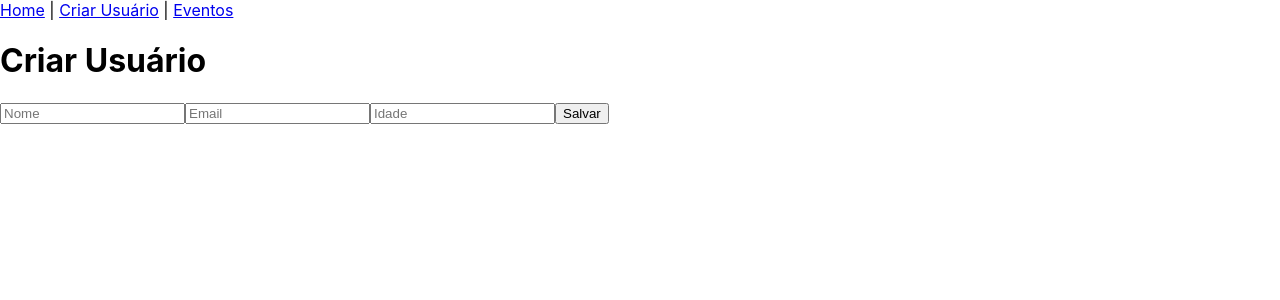
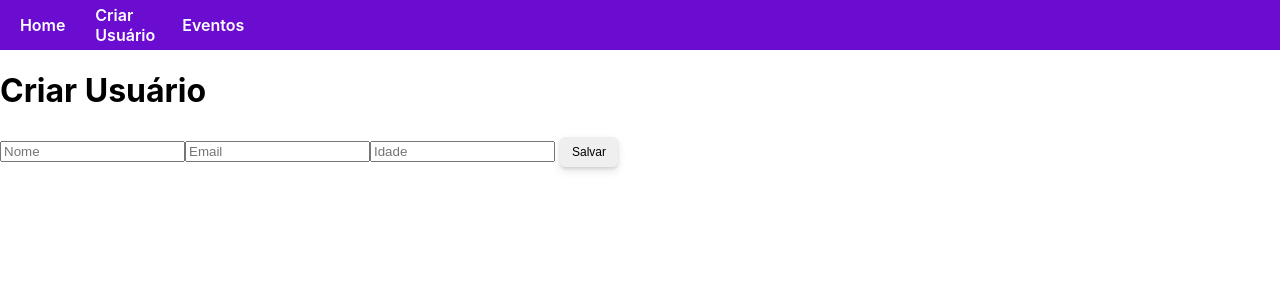
Before and after one commit to verasouza/fiap-eng, a React (Create React App) app in the folder frontend/: page /create-user in a window 1280 px wide. Shown: the top 300 px of the page. Built offline with nearby package versions, Linux system fonts and the light colour scheme.

Commit message:
feat(front-end): adicionar formatação de tabela aos usuários e eventos e adicionar navbar

```diff
--- a/frontend/src/App.js
+++ b/frontend/src/App.js
@@ -6,8 +6,12 @@ import EventsPage from './pages/EventsPage';
 
 const App = () => (
   <Router>
-    <nav>
-      <Link to="/">Home</Link> | <Link to="/create-user">Criar Usuário</Link> | <Link to="/events">Eventos</Link>
+    <nav  id={"navbar"}>
+      <div class={"item-section"}>
+        <Link to="/" className='link-home'>Home</Link>
+        <Link to="/create-user" className='link-create-user'>Criar Usuário</Link>
+        <Link to="/events" className='link-events'>Eventos</Link>
+      </div>
     </nav>
     <Routes>
       <Route path="/" element={<HomePage />} />
--- a/frontend/src/components/EventLog.js
+++ b/frontend/src/components/EventLog.js
@@ -15,14 +15,42 @@ const EventLog = () => {
     };
   }, []);
 
+  const handleDelete = async (event) => {
+    alert('evento apagado!')
+  };
+
+  const clearEvents = async () => {
+    alert('log de eventos esvaziado.')
+  }
+
   return (
     <div>
-      <h2>Log de Eventos</h2>
-      <ul>
-        {events.map((event, index) => (
-          <li key={index}>{JSON.stringify(event)}</li>
-        ))}
-      </ul>
+      <h2>Log de eventos</h2>
+      <div>
+        <hr></hr>
+        <table>
+          <tbody>
+          <tr>
+            <th>Data</th>
+            <th>Nome</th>
+            <th>Detalhe</th>
+          </tr>
+          {events.map((event) => (
+            <tr>
+              <td class={"id"}>{event.timestamp}</td>
+              <td>{event.name}</td>
+              <td>{event.detail}</td>
+              <td class={"actions"}>
+                <button className='remove' onClick={() => handleDelete(event._id)}>Excluir</button>
+              </td>
+            </tr>
+          ))}
+          </tbody>
+          <tr class={"clear"}>
+            <button className='clear' onClick={() => clearEvents()}>Limpar</button>
+          </tr>
+        </table>
+      </div>
     </div>
   );
 };
--- a/frontend/src/index.css
+++ b/frontend/src/index.css
@@ -1,3 +1,5 @@
+html, body { height: 100%; }
+
 body {
   margin: 0;
   font-family: -apple-system, BlinkMacSystemFont, 'Segoe UI', 'Roboto', 'Oxygen',
@@ -11,3 +13,166 @@ code {
   font-family: source-code-pro, Menlo, Monaco, Consolas, 'Courier New',
     monospace;
 }
+
+#navbar {
+  background: #6b0cd1;
+  width: 100%;
+  height: 50px;
+  display: flex;
+  justify-content: flex-start;
+  align-items: center;
+}
+
+.item-section {
+  max-width: 20%;
+  height: 100%;
+  display: flex;
+  align-items: center;
+  justify-content: space-evenly;
+}
+
+.item-section * {
+  display: flex;
+  margin: 0 10px;
+}
+
+.item-section a {
+  height: 100%;
+  align-items: center;
+  justify-content: center;
+  padding: 0;
+  color: #fff;
+  font-weight: 600;
+  text-decoration: none;
+  width: 100%;
+}
+
+main {
+  width: 100%;
+  display: flex;
+  flex-direction: column;
+  align-items: center;
+}
+
+main div {
+  width: 100%;
+  display: flex;
+  flex-direction: column;
+  align-items: center;
+  justify-content: flex-start;
+}
+
+main div hr {
+  border: 0;
+  height: 1px;
+  background-color: rgba(0, 0, 0, 0.04);
+  box-shadow: 0 -4px 16px rgba(0, 0, 0, 0.8);
+  margin: 0;
+  width: 100%;
+}
+
+table {
+  border-radius: 3px;
+  margin: auto;
+  width: 90%;
+  box-shadow: 0 4px 6px 0 rgba(0, 0, 0, 0.2), 0 6px 16px 0 rgba(0, 0, 0, 0.19);
+  table-layout: fixed;
+  border-spacing: 0;
+  border-collapse: collapse;
+}
+
+th, td {
+  padding: 8px;
+  text-align: left;
+  box-sizing: border-box;
+  word-wrap: break-word;
+  border-bottom: 1px solid #cecece;
+}
+
+td.actions {
+  max-width: 120px;
+  min-width: 100%;
+  flex: 1 1 100px;
+  justify-content: center;
+  align-items: stretch;
+  min-height: 100%!important;
+  padding: 8px;
+}
+
+button {
+  border-radius: 5px;
+  padding: 6px 12px;
+  max-width: 40%;
+  height: auto;
+  min-height: 30px;
+  border: none;
+  box-shadow: 0 2px 3px rgba(0, 0, 0, 0.1), 0 4px 10px rgba(0, 0, 0, 0.1);
+  transition: all 0.2s ease;
+  font-size: 12px;
+  cursor: pointer;
+  text-align: center;
+  display: inline-block;
+  margin: 5px 5px;
+}
+
+button.remove {
+  background: linear-gradient(145deg, #cc1515, #e00000);
+  color: white;
+  transition: 1s;
+}
+
+button.edit {
+  background: linear-gradient(145deg, #e07319, #f29c4e);
+  color: white;
+  transition: 1s;
+}
+
+button.create {
+  background: #ddd;
+  color: black;
+  transition: 1s;
+}
+
+button:hover {
+  box-shadow: 0 2px 5px rgba(0, 0, 0, 0.2);
+}
+
+button:active {
+  box-shadow: 0 1px 3px rgba(0, 0, 0, 0.1);
+}
+
+button.remove:hover {
+  background: linear-gradient(145deg, #b51313, #d00000);
+
+}
+
+button.edit:hover {
+  background: linear-gradient(145deg, #d66119, #f69b45);
+}
+
+button.create:hover {
+  background: linear-gradient(145deg, #15cc24, #00e01e);
+}
+
+td.id {
+  max-width: 150px;
+  min-width: 100px;
+  flex: 1 1 100px;
+}
+
+tr.create button {
+  position: relative;
+}
+
+td:not(.id):not(.actions) {
+  flex: 2 1 200px;
+}
+
+table tr:last-child {
+  border-bottom: none !important;
+}
+
+.item-section a.current {
+  background-image: linear-gradient(44deg #6e27bb #560fa1 #7e42be);
+  border-bottom: 2px solid #cecece;
+}
--- a/frontend/src/pages/EventsPage.js
+++ b/frontend/src/pages/EventsPage.js
@@ -2,10 +2,10 @@ import React from 'react';
 import EventLog from '../components/EventLog';
 
 const EventsPage = () => (
-  <div>
-    <h1>Eventos Recebidos</h1>
-    <EventLog />
-  </div>
+  <main>
+      <h1>Log de eventos</h1>
+      <EventLog/>
+  </main>
 );
 
 export default EventsPage;
--- a/frontend/src/pages/HomePage.js
+++ b/frontend/src/pages/HomePage.js
@@ -2,10 +2,10 @@ import React from 'react';
 import UserList from '../pages/UserList';
 
 const HomePage = () => (
-  <div>
+  <main>
     <h1>Gestão de Usuários</h1>
     <UserList />
-  </div>
+  </main>
 );
 
 export default HomePage;
--- a/frontend/src/pages/UserList.js
+++ b/frontend/src/pages/UserList.js
@@ -17,17 +17,40 @@ const UserList = () => {
     setUsers(users.filter((user) => user._id !== id));
   };
 
+  const newUser = async() => {
+    alert('criar usuário!')
+  }
+
   return (
     <div>
       <h2>Lista de Usuários</h2>
-      <ul>
-        {users.map((user) => (
-          <li key={user._id}>
-            {user.name} - {user.email}
-            <button onClick={() => handleDelete(user._id)}>Excluir</button>
-          </li>
-        ))}
-      </ul>
+      <div>
+        <hr></hr>
+        <table>
+          <tbody>
+          <tr>
+            <th>ID</th>
+            <th>Nome</th>
+            <th>E-mail</th>
+            <th>Ações</th>
+          </tr>
+          {users.map((user) => (
+            <tr>
+              <td class={"id"}>{user._id}</td>
+              <td>{user.name}</td>
+              <td>{user.email}</td>
+              <td class={"actions"}>
+                <button className='remove' onClick={() => handleDelete(user._id)}>Excluir</button>
+                <button className='edit' onClick={() => alert('editado!')}>Editar</button>
+              </td>
+            </tr>
+          ))}
+          </tbody>
+          <tr class={"create"}>
+            <button className='create' onClick={() => newUser()}>Criar</button>
+          </tr>
+        </table>
+      </div>
     </div>
   );
 };
```
